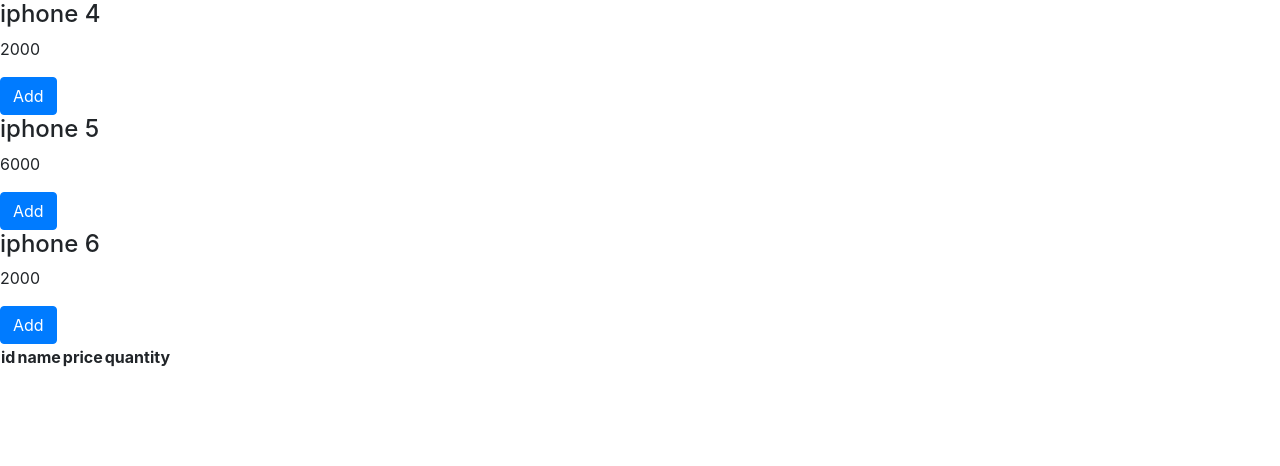
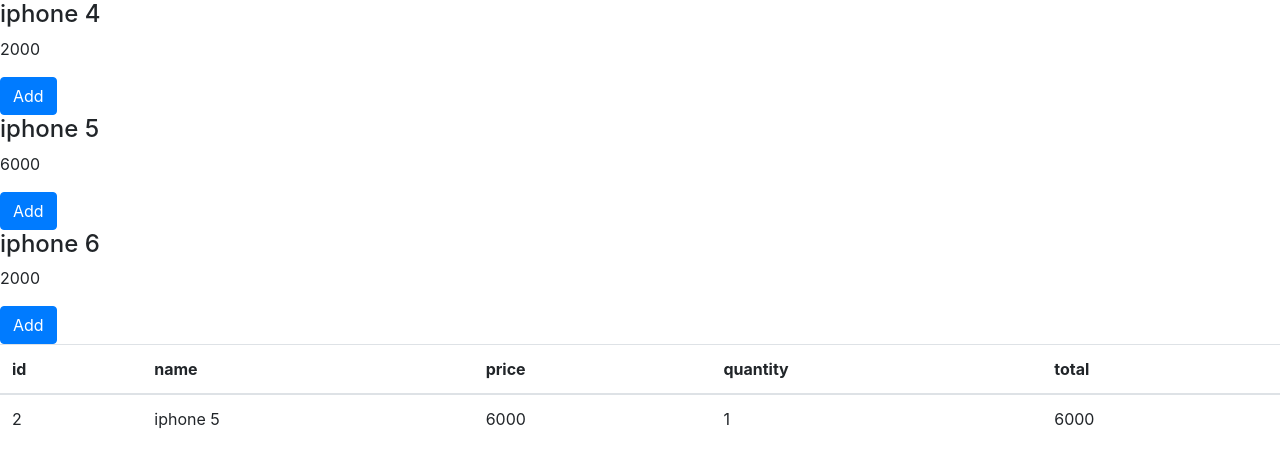
Before and after one commit to nguyendev2018/React-Course-3, a React (Create React App) app: page / in a window 1280 px wide. Shown: the top 466 px of the page. Built offline with nearby package versions, Linux system fonts and the light colour scheme.

Commit message:
--- Auto Git Commit ---

```diff
--- a/src/Hook/DemoUseReducer.js
+++ b/src/Hook/DemoUseReducer.js
@@ -4,40 +4,68 @@
   { id: 2, name: "iphone 5", price: 6000, quantity: 1 },
   { id: 3, name: "iphone 6", price: 2000, quantity: 1 },
 ];
-const arrayList = productList.map((item, index) => {
-  return (
-    <div key={index}>
-      <h4 className="title">{item.name}</h4>
-      <p className="price">{item.price}</p>
-      <button className="btn btn-primary">Add </button>
-    </div>
-  );
-});
+
 const initialState = [{ id: 2, name: "iphone 5", price: 6000, quantity: 1 }];
 const cartReducer = (state, action) => {
-  console.log(state);
+  switch (action.type) {
+    case value:
+      break;
+
+    default:
+      break;
+  }
   return [...state];
 };
 export default function DemoUseReducer() {
   const [cart, dispatch] = useReducer(cartReducer, initialState);
+  const handleClick = (item) => {
+    const action = {
+      type: "addToCart",
+      item,
+    };
+    dispatch(action);
+  };
   return (
     <div>
-      <div>{arrayList}</div>
-      <table>
+      {productList.map((item, index) => {
+        return (
+          <div key={index}>
+            <h4 className="title">{item.name}</h4>
+            <p className="price">{item.price}</p>
+            <button
+              onClick={() => {
+                handleClick(item);
+              }}
+              className="btn btn-primary"
+            >
+              Add
+            </button>
+          </div>
+        );
+      })}
+
+      <table className="table">
         <thead>
           <tr>
             <th>id</th>
             <th>name</th>
             <th>price</th>
             <th>quantity</th>
+            <th>total</th>
           </tr>
         </thead>
         <tbody>
-          <tr>
-            {cart.map((item, index) => {
-              return <td></td>;
-            })}
-          </tr>
+          {cart.map((item, index) => {
+            return (
+              <tr key={index}>
+                <td>{item.id}</td>
+                <td>{item.name}</td>
+                <td>{item.price}</td>
+                <td>{item.quantity}</td>
+                <td>{item.price * item.quantity}</td>
+              </tr>
+            );
+          })}
         </tbody>
       </table>
     </div>
```
Also changed, not shown: .autogit/logs/log-1-8-2022-12-52-47.txt (added).
